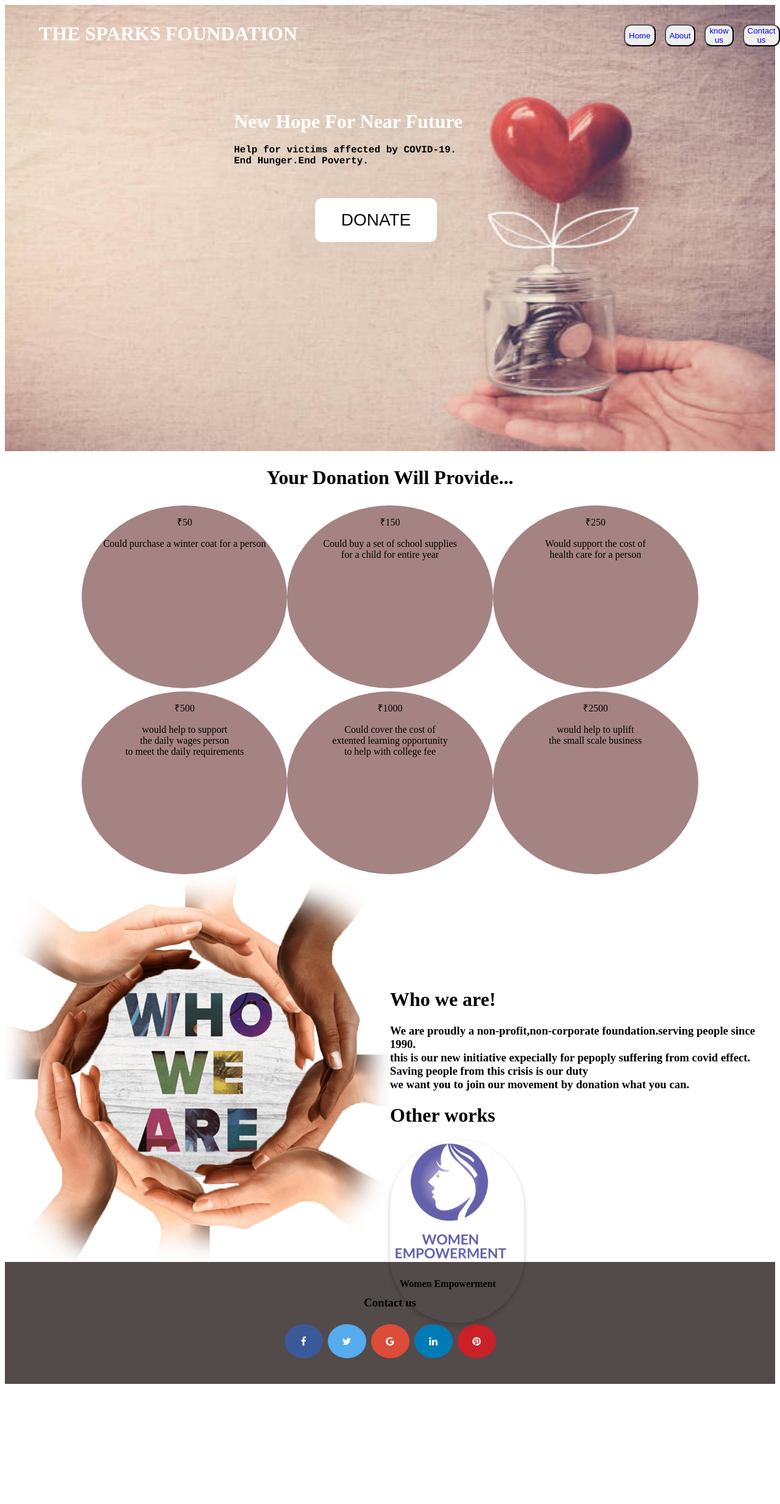
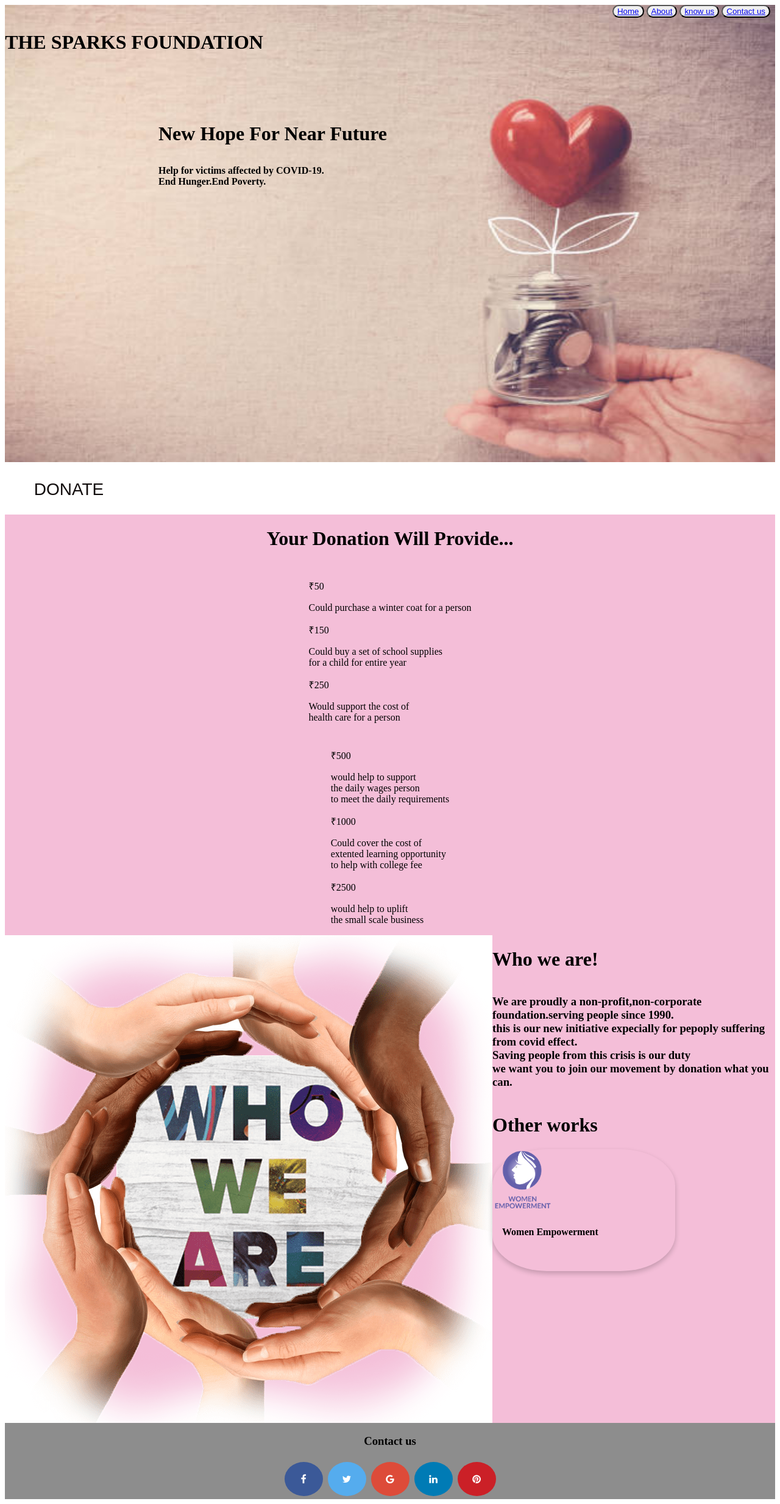
Before and after one commit to sangeethatamilaiah350/PaymentGatewayIntegration, a plain HTML site: page index.html in a window 1280 px wide. Shown: the whole page at 61% size. Before the commit the page ends 2278 px from the top, so only its background shows below. Drawn offline with Linux system fonts and the light colour scheme.

Commit message:
Update styles.css

```diff
--- a/style/styles.css
+++ b/style/styles.css
@@ -1,27 +1,60 @@
 
+.part1{
+
+  position: relative;
+
+
+}
+.head{
+  position: absolute;
+  left:220px ;
+  top: 50px;
+  transform: translate(-50%, -50%);
+
+
+  height:40px;
+  align-items: center;
+
+}
 .img{
-height:732px;;
+ height:750px;
  width:100%;
-position:relative;
+}
+.nav{
+  position: absolute;
+  top: 8px;
+  right: 16px;
+}
+.item{
+  border-radius: 12px;
+}
+.item:hover{
+  cursor:pointer;
+  background-color:rgb(83, 75, 75);
+  color:transparent;
+  text-decoration: none;
 }
 .quotes{
-    color:#ffffff;
-    top:20%;
-    left:30%;
-    position:absolute;
+  position: absolute;
+  top: 180px;
+  left: 260px;
+
 }
 .secondline{
-    top:27%;
-    left:30%;
+  position: absolute;
+  top: 250px;
+  left: 260px;
+ }
+ .donateoption{
+   display:flex;
+   flex-direction: column;
    position:absolute;
-    font-family:courier;
+   top:350px;
+   left:260px;
+ }
+ .button {
 
-}
 
-.button {
-    top:40%;
-    left:40%;
-    position:absolute;
   border-radius: 4px;
   background-color:white;
   border: none;
@@ -60,98 +93,73 @@ position:relative;
   opacity: 1;
   right: 0;
 }
-  .nav{
-      top:5%;
-      left:80%;
-      position:absolute;
+.part2{
+
+
   display:flex;
-      color:#fdfbfb;
-      gap:15px;
+  flex-direction: column;
+  background-color:hsl(331, 70%, 85%);
+  align-items:center;
+  width:100%;
+ align-items:center;
+ justify-content: center;
+ flex-wrap: wrap;
+
+ gap:10px;
+
+}
+.provide{
+    height:40px;
+    align-items: center;
+    width:100%;
+    text-align: center;
+
+
+}
+.amount{
+  display:flex;
+  flex-direction:row;
+  gap:30px;
+
+  justify-content:center;
+  align-items:center;
+  flex-wrap:wrap;
+
+}
+
+.card {
+  box-shadow: 0 4px 8px 0 rgba(0,0,0,0.2);
+  transition: 0.3s;
+  width: 300px;
+  height: 200px;
+  border-radius:30%;
+  flex: 0 1 auto;
 
 
 }
 
-  .head{
-      top:2%;
-      left:5%;
-      position:absolute;
-      color:#ffffff;
+.card:hover {
+  box-shadow: 0 8px 16px 0 rgba(0,0,0,0.2);
 }
-  .item:hover{
-    cursor:pointer;
-    background-color:black;
-    color:white;
-    text-decoration: none;
+
+.container {
+  padding: 2px 16px;
 
 }
-  .item{
-    border-radius: 12px;
+.whos{
+  height:200px;
+  width:200px;
 }
-  .part2{
+.women{
+  height:100px;
+  width:100px;
+}
+.part3{
   display:flex;
-      align-items:center;
-      flex-direction:column;
-      gap:5px;
-
-  }
-  .sub1{
-
-       display: flex;
-       align-items: center;
-       justify-content: center;
-
-
-       text-align: center;
-
-       width:100%;
-
-       align-items: center;
-}
-.sub2{
-
-    display:flex;
-    width:80%;
-
-    height:300px;
-    justify-content:space-around;
-
-
-}
-.one{
-    background-color: #a58383;
-    width:400px;
-    border-radius: 80%;
-    text-align: center;
-
-
-
-}
-.two{
-    background-color: #a58383;
-    width:400px;
-    text-align: center;
-    border-radius: 80%;
-}
-.three{
-    background-color: #a58383;
-    width:400px;
-    text-align: center;
-    border-radius: 80%;
-}
-a{
-    text-decoration: none;
-
+  background-color:hsl(331, 70%, 85%);
 }
 .footer{
-    width:100%;
-    background-color:rgb(83, 74, 74);
-    height:200px;
-    display:flex;
-
-    align-items: center;
-    justify-content: center;
-    flex-direction: column;
-
+  bottom:0px;
 }
 .fa {
   padding: 20px;
@@ -190,41 +198,14 @@ a{
   background: #cb2027;
   color: white;
 }
-  .contact{
-      top:25%;
-      left:25%;
-  }
-
-  .donatebutton{
-    top:55%;
-    left:41%;
-    position:absolute;
-
-  }
-  .who{
-    width:50%;
+.footer{
+  display:flex;
+  align-items:center;
+  flex-direction:column;
+  background-color: rgba(12, 11, 11, 0.466);
 }
 .whocontent{
-    top:200%;
-    left:50%;
-    position:absolute;
+
+  display:flex;
+  flex-direction:column;
 }
-  .card {
-    box-shadow: 0 4px 8px 0 rgba(0,0,0,0.2);
-    transition: 0.3s;
-    width: 220px;
-    height:300px;
-    border-radius:200px;;
-  }
-
-  .card:hover {
-    box-shadow: 0 8px 16px 0 rgba(0,0,0,0.2);
-  }
-
-  .container {
-    padding: 2px 16px;
-  }
-  .women{
-    height:200px;
-    width:200px;
-  }
```
Lines whose indentation alone changed are shown as unchanged.
